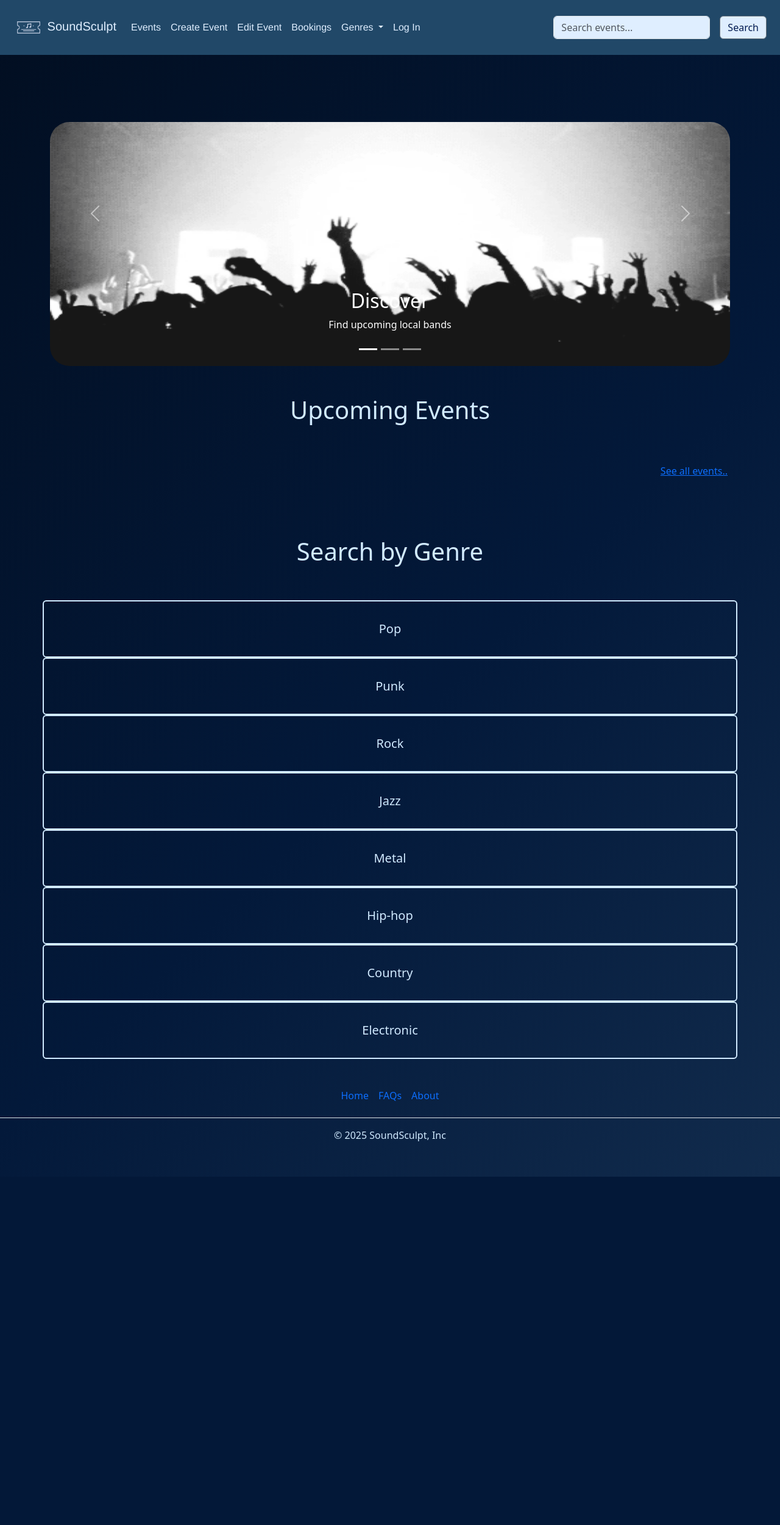
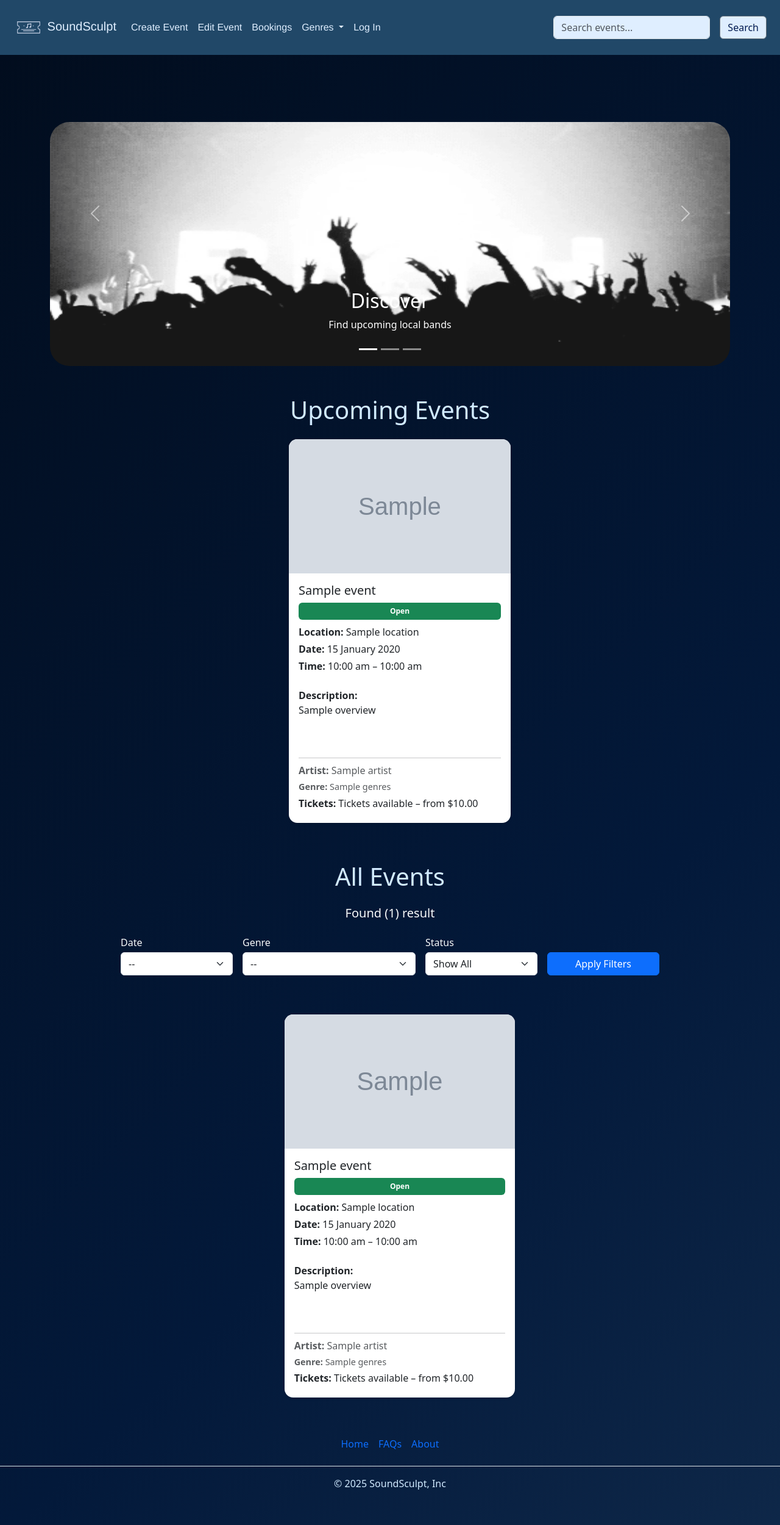
Before and after one commit to alfonso-av/iab207-assessment-2, a Flask app: template templates/index.html in a window 1280 px wide. Shown: the whole page at 61% size. Before the commit the page ends 1929 px from the top, so only its background shows below. Run offline with Flask 3, Linux system fonts and the light colour scheme; the template is opened without the code that fills it: most values are stand-ins (such as "Sample title", 1, 10 or a date in 2020); grey boxes marked "Sample" are stand-in pictures; parts of the project's set-up code (start-up, migrations or seed data) failed here and were passed over; some libraries are stand-ins or nearby versions.

Commit message:
merged all_events.html to index.html; filtering, search bar, and genre buttons both redirect to homepage and show results; automatic scrolldown button is implemented when a user searches for events, apply filter or picks genre from navbar; removed Events page (all_events.html) from navbar

```diff
--- a/templates/base.html
+++ b/templates/base.html
@@ -12,7 +12,7 @@
 
 
     <body>
-    <!-- Adds navbar to the top of the page, it can lead you to further pages through the buttons-->
+    <!-- navbar -->
     <nav id="navs" class="navbar navbar-expand-lg fixed-top">
       <div class="container-fluid">
         <a class="navbar-brand" href="/">
@@ -25,10 +25,10 @@
         </button>
         <div class="collapse navbar-collapse" id="navbarSupportedContent">
           <ul class="navbar-nav me-auto mb-2 mb-lg-0">
-            <li class="nav-item">
+            <!-- <li class="nav-item">
               <a class="nav-link" href="{{ url_for('events.list_all') }}">Events</a>
             </li>
-            <li class="nav-item">
+            <li class="nav-item"> -->
               <a class="nav-link active" aria-current="page" href="{{ url_for('events.create') }}">Create Event</a>
             </li>
             <li class="nav-item">
@@ -41,7 +41,7 @@
               <a class="nav-link dropdown-toggle" href="#" role="button" data-bs-toggle="dropdown" aria-expanded="false">
                 Genres
               </a>
-                <!-- The home page features a genre tab as to gain quick access to these options-->
+                <!-- Genre dropdown buttons -->
               <ul class="dropdown-menu">
                 <li><a class="dropdown-item" href="#" onclick="filterByGenre('Pop')">Pop</a></li>
                 <li><a class="dropdown-item" href="#" onclick="filterByGenre('Punk')">Punk</a></li>
@@ -63,10 +63,11 @@
               {% endif %}
             </li>
           </ul>
-          <form class="d-flex" role="search" action="{{ url_for('events.search') }}" method="get">
+          <form class="d-flex" role="search" action="{{ url_for('main.search') }}" method="get" onsubmit="sessionStorage.setItem('shouldScroll', 'true')">
             <input class="form-control me-3" name="q" type="search" placeholder="Search events..." aria-label="Search" value="{{ request.args.get('q', '') }}"/>
             <button class="btn btn-outline-secondary" type="submit">Search</button>
           </form>
+
         </div>
       </div>
     </nav>
@@ -76,13 +77,18 @@
         {% endblock %}
 
       <script>
+        // handles genre click
         function filterByGenre(genre) {
-          const baseUrl = "{{ url_for('events.all_events') }}";
-          // Build the URL to behave exactly like the filter form
+          // set flag so index.html scrolls down automatically
+          sessionStorage.setItem("shouldScroll", "true");
+
+          // Build the URL exactly like the filter form on index.html
+          const baseUrl = "{{ url_for('main.index') }}";
           const targetUrl = `${baseUrl}?sort_date=&category=${encodeURIComponent(genre)}&status=`;
           window.location.href = targetUrl;
         }
       </script>
+
 
     </body>
 
--- a/templates/index.html
+++ b/templates/index.html
@@ -7,9 +7,9 @@
   <!-- Carousel -->
   <div id="carouselExampleIndicators" class="container carousel slide">
     <div class="carousel-indicators">
-      <button type="button" data-bs-target="#carouselExampleIndicators" data-bs-slide-to="0" class="active" aria-current="true" aria-label="Slide 1"></button>
-      <button type="button" data-bs-target="#carouselExampleIndicators" data-bs-slide-to="1" aria-label="Slide 2"></button>
-      <button type="button" data-bs-target="#carouselExampleIndicators" data-bs-slide-to="2" aria-label="Slide 3"></button>
+      <button type="button" data-bs-target="#carouselExampleIndicators" data-bs-slide-to="0" class="active"></button>
+      <button type="button" data-bs-target="#carouselExampleIndicators" data-bs-slide-to="1"></button>
+      <button type="button" data-bs-target="#carouselExampleIndicators" data-bs-slide-to="2"></button>
     </div>
     <div id="carousel" class="carousel-inner rounded-5">
       <div class="carousel-item active">
@@ -36,11 +36,11 @@
     </div>
 
     <button class="carousel-control-prev" type="button" data-bs-target="#carouselExampleIndicators" data-bs-slide="prev">
-      <span class="carousel-control-prev-icon" aria-hidden="true"></span>
+      <span class="carousel-control-prev-icon"></span>
       <span class="visually-hidden">Previous</span>
     </button>
     <button class="carousel-control-next" type="button" data-bs-target="#carouselExampleIndicators" data-bs-slide="next">
-      <span class="carousel-control-next-icon" aria-hidden="true"></span>
+      <span class="carousel-control-next-icon"></span>
       <span class="visually-hidden">Next</span>
     </button>
   </div>
@@ -49,16 +49,10 @@
   <div class="container mt-5 p-0">
     <h1 class="text-center">Upcoming Events</h1>
 
-    <div class="container mt-5 p-0">
-      <ul class="d-grid gap-2 d-md-flex justify-content-md-end p-3">
-        <p><a class="link-opacity-50-hover" href="{{ url_for('events.all_events') }}">See all events..</a></p>
-      </ul>
-    </div>
-
     <div id="card_image" class="row justify-content-center">
-      {% set open_events = events | selectattr('status', 'equalto', 'Open') | list %}
-      {% for event in open_events[:3] %}
+      {% for event in open_events %}
       <div class="col-lg-4 d-flex">
+        <!-- Each card links to its own event page -->
         <a href="{{ url_for('events.show', id=event.id) }}" class="card-link-wrapper text-decoration-none text-dark w-100">
           <div class="card m-3 w-100 clickable-card shadow-sm">
             {% if event.image %}
@@ -70,31 +64,29 @@
             <div class="card-body">
               <h5 class="card-title">{{ event.name }}</h5>
 
-              <!-- Status badge -->
-              <span class="badge text-bg-success mb-2 p-2">{{ event.status }}</span>
+              <!-- Show different badge colours depending on event status -->
+              {% set status = event.status.lower() %}
+              {% if status == 'open' %}
+                <span class="badge text-bg-success mb-2 p-2">Open</span>
+              {% elif status == 'sold out' %}
+                <span class="badge text-bg-danger mb-2 p-2">Sold Out</span>
+              {% elif status == 'cancelled' %}
+                <span class="badge text-bg-warning mb-2 p-2">Cancelled</span>
+              {% elif status == 'inactive' %}
+                <span class="badge text-bg-secondary mb-2 p-2">Inactive</span>
+              {% else %}
+                <span class="badge text-bg-secondary mb-2 p-2">{{ event.status }}</span>
+              {% endif %}
 
-              <!-- Location, Date, Time -->
-              <p class="card-text mb-1">
-                <strong>Location:</strong> {{ event.location }}
-              </p>
-              <p class="card-text mb-1">
-                <strong>Date:</strong>
-                {% if event.event_date %}
-                  {{ event.event_date.strftime('%d %B %Y') }}
-                {% endif %}
-              </p>
+              <p class="card-text mb-1"><strong>Location:</strong> {{ event.location }}</p>
+              <p class="card-text mb-1"><strong>Date:</strong> {% if event.event_date %}{{ event.event_date.strftime('%d %B %Y') }}{% endif %}</p>
               <p class="card-text mb-2">
                 <strong>Time:</strong>
-                {% if event.start_time %}
-                  {{ event.start_time.strftime('%I:%M %p')|lower }}
-                {% endif %}
-                –
-                {% if event.end_time %}
-                  {{ event.end_time.strftime('%I:%M %p')|lower }}
-                {% endif %}
+                {% if event.start_time %}{{ event.start_time.strftime('%I:%M %p')|lower }}{% endif %} –
+                {% if event.end_time %}{{ event.end_time.strftime('%I:%M %p')|lower }}{% endif %}
               </p>
 
-              <!-- Description -->
+              <!-- Short event description -->
               <p class="card-text mt-3" style="min-height: 90px;">
                 <strong>Description:</strong><br>
                 {% set desc = event.overview or event.description %}
@@ -106,20 +98,22 @@
               </p>
 
               <hr class="my-2">
+              <p class="card-text text-muted mb-1"><strong>Artist:</strong> {{ event.artist or 'Unknown' }}</p>
+              <p class="text-muted mb-1" style="font-size: 0.9rem;"><strong>Genre:</strong> {{ event.genres or 'Not specified' }}</p>
 
-              <!-- Artist and other info -->
-              <p class="card-text text-muted mb-1">
-                <strong>Artist:</strong> {{ event.artist or 'Unknown' }}
-              </p>
-              <p class="text-muted mb-1" style="font-size: 0.9rem;">
-                <strong>Genre:</strong> {{ event.genres or 'Not specified' }}
-              </p>
-              <p class="text-muted mb-3" style="font-size: 0.9rem;">
-                <strong>Tickets:</strong> Tickets available
-                {% if event.tickets and event.tickets|length > 0 %}
-                  – from ${{ "%.2f"|format(event.tickets[0].price) }}
-                {% endif %}
-              </p>
+              <!-- Ticket info -->
+              {% set current_status = event.status.lower() %}
+              {% if current_status == 'open' %}
+                <p class="card-text mb-1"><strong>Tickets:</strong> Tickets available
+                  {% if event.tickets and event.tickets|length > 0 %}
+                    – from ${{ "%.2f"|format(event.tickets[0].price) }}
+                  {% endif %}
+                </p>
+              {% elif current_status in ['sold out', 'cancelled', 'inactive'] %}
+                <p class="card-text mb-1"><strong>Tickets:</strong> Tickets not available</p>
+              {% else %}
+                <p class="card-text mb-1"><strong>Tickets:</strong> Not specified</p>
+              {% endif %}
             </div>
           </div>
         </a>
@@ -128,43 +122,166 @@
     </div>
   </div>
 
-  <!-- Genre Search Section -->
-   <div class="container text-center">
-   <h1 class="p-5">Search by Genre</h1>
-   <div class="row" id="genre_buttons">
-      <button type="button" class="btn col-xs-6" onclick="filterByGenre('Pop')">Pop</button>
-      <button type="button" class="btn col-xs-6" onclick="filterByGenre('Punk')">Punk</button>
-      <button type="button" class="btn col-xs-12" onclick="filterByGenre('Rock')">Rock</button>
-      <button type="button" class="btn col-xs-12" onclick="filterByGenre('Jazz')">Jazz</button>
-      <button type="button" class="btn col-xs-12" onclick="filterByGenre('Metal')">Metal</button>
-      <button type="button" class="btn col-xs-12" onclick="filterByGenre('Hip Hop')">Hip-hop</button>
-      <button type="button" class="btn col-xs-12" onclick="filterByGenre('Country')">Country</button>
-      <button type="button" class="btn col-xs-12" onclick="filterByGenre('Electronic')">Electronic</button>
+  <!-- All Events Section -->
+  <div class="container-fluid mt-5 px-5" id="all-events">
+    <h1 class="text-center mb-4">All Events</h1>
+
+    <!-- Results summary -->
+    {% if total_results is defined %}
+      {% if total_results > 0 %}
+        <h5 class="text-center text-light mb-4">
+          Found ({{ total_results }}) {{ 'result' if total_results == 1 else 'results' }}
+          {% if q %}
+            matching “{{ q }}”
+          {% endif %}
+        </h5>
+      {% else %}
+        <h5 class="text-center text-light mb-4">
+          No events found
+          {% if q %}
+            matching “{{ q }}”
+          {% endif %}
+        </h5>
+      {% endif %}
+    {% endif %}
+
+    <!-- Filter Form -->
+    <!-- Handles date, genre, and status filters -->
+    <form method="GET" action="{{ url_for('main.index') }}" class="row mb-5 justify-content-center align-items-end g-3 text-light">
+      <div class="col-md-2">
+        <label for="sort_date" class="form-label mb-1">Date</label>
+        <select class="form-select" id="sort_date" name="sort_date">
+          <option value="">--</option>
+          <option value="newest" {% if request.args.get('sort_date') == 'newest' %}selected{% endif %}>Newest → Oldest</option>
+          <option value="oldest" {% if request.args.get('sort_date') == 'oldest' %}selected{% endif %}>Oldest → Newest</option>
+        </select>
+      </div>
+
+      <div class="col-md-3">
+        <label for="category" class="form-label mb-1">Genre</label>
+        <select class="form-select" id="category" name="category">
+          <option value="">--</option>
+          {% set genres = ['Pop', 'Punk', 'Rock', 'Jazz', 'Metal', 'Hip Hop', 'Country', 'Electronic'] %}
+          {% for genre in genres %}
+            <option value="{{ genre }}" {% if request.args.get('category') == genre %}selected{% endif %}>{{ genre }}</option>
+          {% endfor %}
+        </select>
+      </div>
+
+      <div class="col-md-2">
+        <label for="status" class="form-label mb-1">Status</label>
+        <select class="form-select" id="status" name="status">
+          <option value="">Show All</option>
+          {% set statuses = ['Open', 'Inactive', 'Cancelled', 'Sold Out'] %}
+          {% for s in statuses %}
+            <option value="{{ s }}" {% if request.args.get('status', 'Show All') == s %}selected{% endif %}>{{ s }}</option>
+          {% endfor %}
+        </select>
+      </div>
+
+      <div class="col-md-2 text-center">
+        <button type="submit" class="btn btn-primary w-100">Apply Filters</button>
+      </div>
+    </form>
+
+    <!-- All Events Cards -->
+    <div id="card_image" class="row justify-content-center">
+      {% if events %}
+        {% for event in events %}
+        <div class="col-lg-4 d-flex">
+          <!-- Each card links to an event’s details page -->
+          <a href="{{ url_for('events.show', id=event.id) }}" class="card-link-wrapper text-decoration-none text-dark w-100">
+            <div class="card m-3 w-100 clickable-card shadow-sm">
+              {% if event.image %}
+                <img src="{{ url_for('static', filename='uploads/' + event.image) }}" class="card-img-top" alt="{{ event.name }}">
+              {% else %}
+                <img src="{{ url_for('static', filename='img/default_event.jpg') }}" class="card-img-top" alt="Default Event">
+              {% endif %}
+
+              <div class="card-body">
+                <h5 class="card-title">{{ event.name }}</h5>
+
+                {% set status = event.status.lower() %}
+                {% if status == 'open' %}
+                  <span class="badge text-bg-success mb-2 p-2">Open</span>
+                {% elif status == 'sold out' %}
+                  <span class="badge text-bg-danger mb-2 p-2">Sold Out</span>
+                {% elif status == 'cancelled' %}
+                  <span class="badge text-bg-warning mb-2 p-2">Cancelled</span>
+                {% elif status == 'inactive' %}
+                  <span class="badge text-bg-secondary mb-2 p-2">Inactive</span>
+                {% else %}
+                  <span class="badge text-bg-secondary mb-2 p-2">{{ event.status }}</span>
+                {% endif %}
+
+                <p class="card-text mb-1"><strong>Location:</strong> {{ event.location }}</p>
+                <p class="card-text mb-1"><strong>Date:</strong> {% if event.event_date %}{{ event.event_date.strftime('%d %B %Y') }}{% endif %}</p>
+                <p class="card-text mb-2">
+                  <strong>Time:</strong>
+                  {% if event.start_time %}{{ event.start_time.strftime('%I:%M %p')|lower }}{% endif %} –
+                  {% if event.end_time %}{{ event.end_time.strftime('%I:%M %p')|lower }}{% endif %}
+                </p>
+
+                <!-- Short description preview -->
+                <p class="card-text mt-3" style="min-height: 90px;">
+                  <strong>Description:</strong><br>
+                  {% set desc = event.overview or event.description %}
+                  {% if desc %}
+                    {{ desc[:100] }}{% if desc|length > 100 %}...{% endif %}
+                  {% else %}
+                    No description available.
+                  {% endif %}
+                </p>
+
+                <hr class="my-2">
+                <p class="card-text text-muted mb-1"><strong>Artist:</strong> {{ event.artist or 'Unknown' }}</p>
+                <p class="text-muted mb-1" style="font-size: 0.9rem;"><strong>Genre:</strong> {{ event.genres or 'Not specified' }}</p>
+
+                <!-- Ticket info -->
+                {% set current_status = event.status.lower() %}
+                {% if current_status == 'open' %}
+                  <p class="card-text mb-1"><strong>Tickets:</strong> Tickets available
+                    {% if event.tickets and event.tickets|length > 0 %}
+                      – from ${{ "%.2f"|format(event.tickets[0].price) }}
+                    {% endif %}
+                  </p>
+                {% elif current_status in ['sold out', 'cancelled', 'inactive'] %}
+                  <p class="card-text mb-1"><strong>Tickets:</strong> Tickets not available</p>
+                {% else %}
+                  <p class="card-text mb-1"><strong>Tickets:</strong> Not specified</p>
+                {% endif %}
+              </div>
+            </div>
+          </a>
+        </div>
+        {% endfor %}
+      {% else %}
+        <p class="text-center text-muted">No events found.</p>
+      {% endif %}
     </div>
+  </div>
 
-    <script>
-      function filterByGenre(genre) {
-        const baseUrl = "{{ url_for('events.all_events') }}";
-        // build url identical to the filter form submission (just used the url when the filters actually get applied)
-        const targetUrl = `${baseUrl}?sort_date=&category=${encodeURIComponent(genre)}&status=`;
-        window.location.href = targetUrl;
+  <!-- Keeps scroll position when filters/search are used -->
+  <script>
+    window.addEventListener("DOMContentLoaded", () => {
+      if (sessionStorage.getItem("shouldScroll") === "true") {
+        const allEvents = document.getElementById("all-events");
+        if (allEvents) {
+          setTimeout(() => {
+            allEvents.scrollIntoView({ behavior: "smooth", block: "start" });
+          }, 300);
+        }
+        sessionStorage.removeItem("shouldScroll");
       }
-    </script>
+    });
 
+    // When a filter form is submitted, remember to scroll back down
+    document.addEventListener("submit", (e) => {
+      const action = e.target.getAttribute("action") || "";
+      if (action.includes("/index") || action === "/") {
+        sessionStorage.setItem("shouldScroll", "true");
+      }
+    });
+  </script>
 
-  <!-- <div class="container text-center">
-    <h1 class="p-5">Search by Genre</h1>
-    <div class="row" id="genre_buttons">
-      <button type="button" class="btn col-xs-6">Pop</button>
-      <button type="button" class="btn col-xs-6">Punk</button>
-      <button type="button" class="btn col-xs-12">Rock</button>
-      <button type="button" class="btn col-xs-12">Jazz</button>
-      <button type="button" class="btn col-xs-12">Metal</button>
-      <button type="button" class="btn col-xs-12">Hip-hop</button>
-      <button type="button" class="btn col-xs-12">Country</button>
-      <button type="button" class="btn col-xs-12">Electronic</button>
-    </div> -->
-
-
-  </div>
 {% endblock %}
```
Also changed, not shown: travel/views.py (+75 -27 lines).
